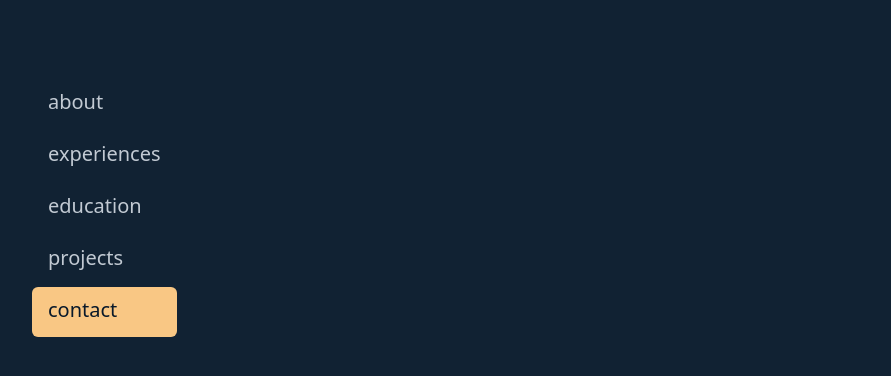
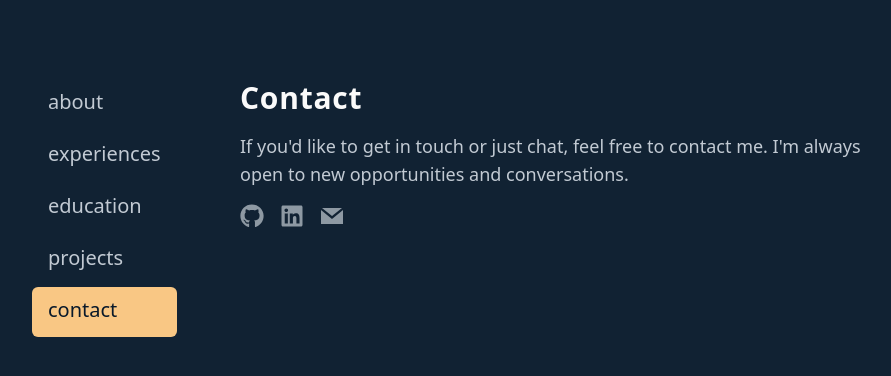
Before and after one commit to wilsonsouto/portfolio, a Next.js app: page / in a window 1280 px wide. Both pictures are taken after a click on the item "contact". Shown: the top 376 px of the page, without its empty margins (176-1067 px from the left). Built offline with nearby package versions, Linux system fonts and the light colour scheme.

Commit message:
Add @react-icons package and Contact component

```diff
--- a/package.json
+++ b/package.json
@@ -11,7 +11,8 @@
   "dependencies": {
     "next": "14.2.3",
     "react": "^18",
-    "react-dom": "^18"
+    "react-dom": "^18",
+    "react-icons": "^5.1.0"
   },
   "devDependencies": {
     "@types/node": "^20",
--- a/src/app/page.tsx
+++ b/src/app/page.tsx
@@ -1,6 +1,6 @@
 'use client';
 import React, { useState } from 'react';
-import { About, Experiences, Education, Projects } from '@/components/layout';
+import { About, Experiences, Education, Projects, Contact } from '@/components/layout';
 
 interface HeaderProps {
   section: string;
@@ -52,5 +52,5 @@ const header: HeaderProps[] = [
   { section: 'experiences', position: '20', component: <Experiences key={2} /> },
   { section: 'education', position: '41', component: <Education key={3} /> },
   { section: 'projects', position: '62', component: <Projects key={4} /> },
-  { section: 'contact', position: '82' },
+  { section: 'contact', position: '82', component: <Contact key={5} /> },
 ];
--- /dev/null
+++ b/src/components/layout/contact.component.tsx
@@ -0,0 +1,45 @@
+import { Heading, Paragraph } from '../typography';
+import { FaGithub, FaLinkedin } from 'react-icons/fa';
+import { GrMail } from 'react-icons/gr';
+import './index.css';
+
+interface ContactProps {
+  href: string;
+  icon: any;
+}
+
+export default function Contact() {
+  return (
+    <>
+      <Heading text='Contact' />
+      <Paragraph>
+        If you'd like to get in touch or just chat, feel free to contact me. I'm always open to new opportunities and
+        conversations.
+      </Paragraph>
+      <ul className='flex items-center gap-4 text-2xl text-neutral-400'>
+        {contact.map((item, index) => (
+          <li key={index}>
+            <a className='hover:text-neutral-200' target='_blank' href={item.href}>
+              {item.icon}
+            </a>
+          </li>
+        ))}
+      </ul>
+    </>
+  );
+}
+
+const contact: ContactProps[] = [
+  {
+    href: 'https://github.com/wilsonsouto',
+    icon: <FaGithub />,
+  },
+  {
+    href: 'https://linkedin.com/in/wilsonsouto',
+    icon: <FaLinkedin />,
+  },
+  {
+    href: 'mailto:wilsonsouto@outlook.com.br',
+    icon: <GrMail />,
+  },
+];
--- a/src/components/layout/index.ts
+++ b/src/components/layout/index.ts
@@ -2,5 +2,6 @@ import About from './about.component';
 import Experiences from './experiences.component';
 import Education from './education.component';
 import Projects from './projects.component';
+import Contact from './contact.component';
 
-export { About, Experiences, Education, Projects };
+export { About, Experiences, Education, Projects, Contact };
```
Also changed, not shown: 1 other file (tests, documents, lock files or other folders).
